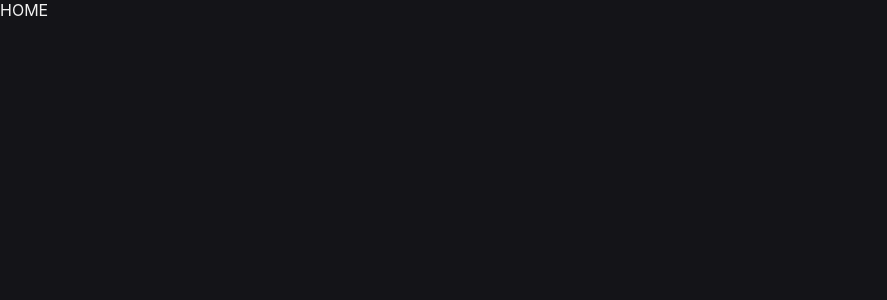
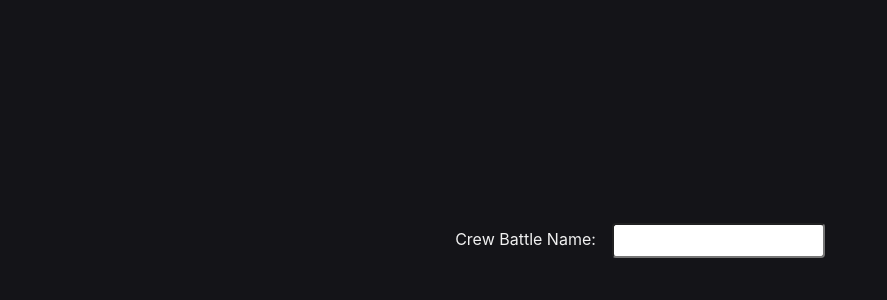
Before and after one commit to AlfieGoldson/BH_CrewBattles, a Next.js app in the folder client/: page / in a window 1280 px wide. Shown: the top 300 px of the page, without its empty margins (0-887 px from the left). Built offline with nearby package versions, Linux system fonts and the light colour scheme.

Commit message:
home page

```diff
--- a/client/pages/index.tsx
+++ b/client/pages/index.tsx
@@ -1,3 +1,31 @@
+import styles from '../styles/HomePage.module.scss';
+import { useState } from 'react';
+import Link from 'next/link';
+
 export default function HomePage() {
-	return <div>HOME</div>;
+	const [CBName, setCBName] = useState('');
+
+	return (
+		<div className={styles.container}>
+			<p>
+				Crew Battle Name:
+				<input
+					className={styles.cbNameInput}
+					type='text'
+					value={CBName}
+					onChange={(e) =>
+						setCBName(e.target.value.replace(/\s/g, '_'))
+					}
+				/>
+			</p>
+			{CBName && (
+				<Link href={`/${CBName}/config`}>
+					<a className={styles.cbLink}>
+						Config <span className={styles.cbName}>{CBName}</span>{' '}
+						Crew Battle
+					</a>
+				</Link>
+			)}
+		</div>
+	);
 }
--- a/client/styles/ConfigPage.module.scss
+++ b/client/styles/ConfigPage.module.scss
@@ -35,6 +35,10 @@
 		}
 	}
 
+	.buttons {
+		display: flex;
+		gap: 1rem;
+
 		.submitBtn {
 			padding: 0.5rem 1rem;
 			border-radius: 4px;
@@ -51,3 +55,4 @@
 			}
 		}
 	}
+}
--- /dev/null
+++ b/client/styles/HomePage.module.scss
@@ -0,0 +1,28 @@
+@import './theme.scss';
+
+.container {
+	display: flex;
+	justify-content: center;
+	align-items: center;
+	flex-direction: column;
+	width: 100%;
+	min-height: 480px;
+	gap: 2rem;
+
+	.cbNameInput {
+		padding: 0.5rem 1rem;
+		border-radius: 4px;
+		margin-left: 1rem;
+	}
+
+	.cbLink {
+		padding: 0.5rem 1rem;
+		background-color: $accent;
+		border-radius: 4px;
+
+		.cbName {
+			font-weight: bold;
+			text-transform: uppercase;
+		}
+	}
+}
```
Also changed, not shown: client/pages/[id]/config.tsx (+40 -6 lines). Lines whose indentation alone changed are shown as unchanged.
